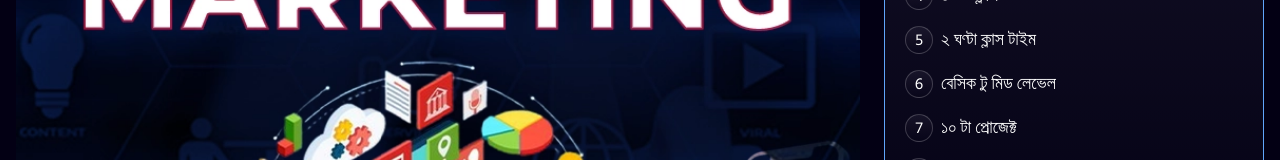
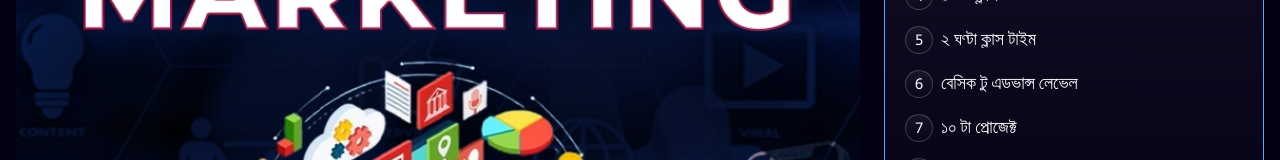
Before and after one commit to Shakiqurrahman/Flytech_IT, a Next.js app: page /courses/advanced-digital-marketing in a window 1280 px wide. Shown: the part 353-513 px from the top of the page. Built offline with nearby package versions, Linux system fonts and the light colour scheme.

Commit message:
course module updated

```diff
--- a/src/constants/coursesData.js
+++ b/src/constants/coursesData.js
@@ -1037,7 +1037,7 @@ export const AllCoursesData = [
       "সপ্তাহে ৩ দিন ক্লাস",
       "৪০ + ক্লাস",
       "২ ঘণ্টা ক্লাস টাইম",
-      "বেসিক টু মিড লেভেল",
+      "বেসিক টু এডভান্স লেভেল",
       "৫ টা প্রোজেক্ট",
       "রিয়েল-ওয়ার্ল্ড প্রজেক্ট",
       "ফ্রিলাঞ্ছিং মার্কেট প্লেস",
@@ -1178,7 +1178,7 @@ export const AllCoursesData = [
       "সপ্তাহে ৩ দিন ক্লাস",
       "৪০ + ক্লাস",
       "২ ঘণ্টা ক্লাস টাইম",
-      "বেসিক টু মিড লেভেল",
+      "বেসিক টু এডভান্স লেভেল",
       "১০ টা প্রোজেক্ট",
       "রিয়েল-ওয়ার্ল্ড প্রজেক্ট",
       "ফ্রিলাঞ্ছিং মার্কেট প্লেস",
@@ -1350,7 +1350,7 @@ export const AllCoursesData = [
       "সপ্তাহে ৩ দিন ক্লাস",
       "৪০ + ক্লাস",
       "২ ঘণ্টা ক্লাস টাইম",
-      "বেসিক টু মিড লেভেল",
+      "বেসিক টু এডভান্স লেভেল",
       "১০ টা প্রোজেক্ট",
       "রিয়েল-ওয়ার্ল্ড প্রজেক্ট",
       "ফ্রিলাঞ্ছিং মার্কেট প্লেস",
```
